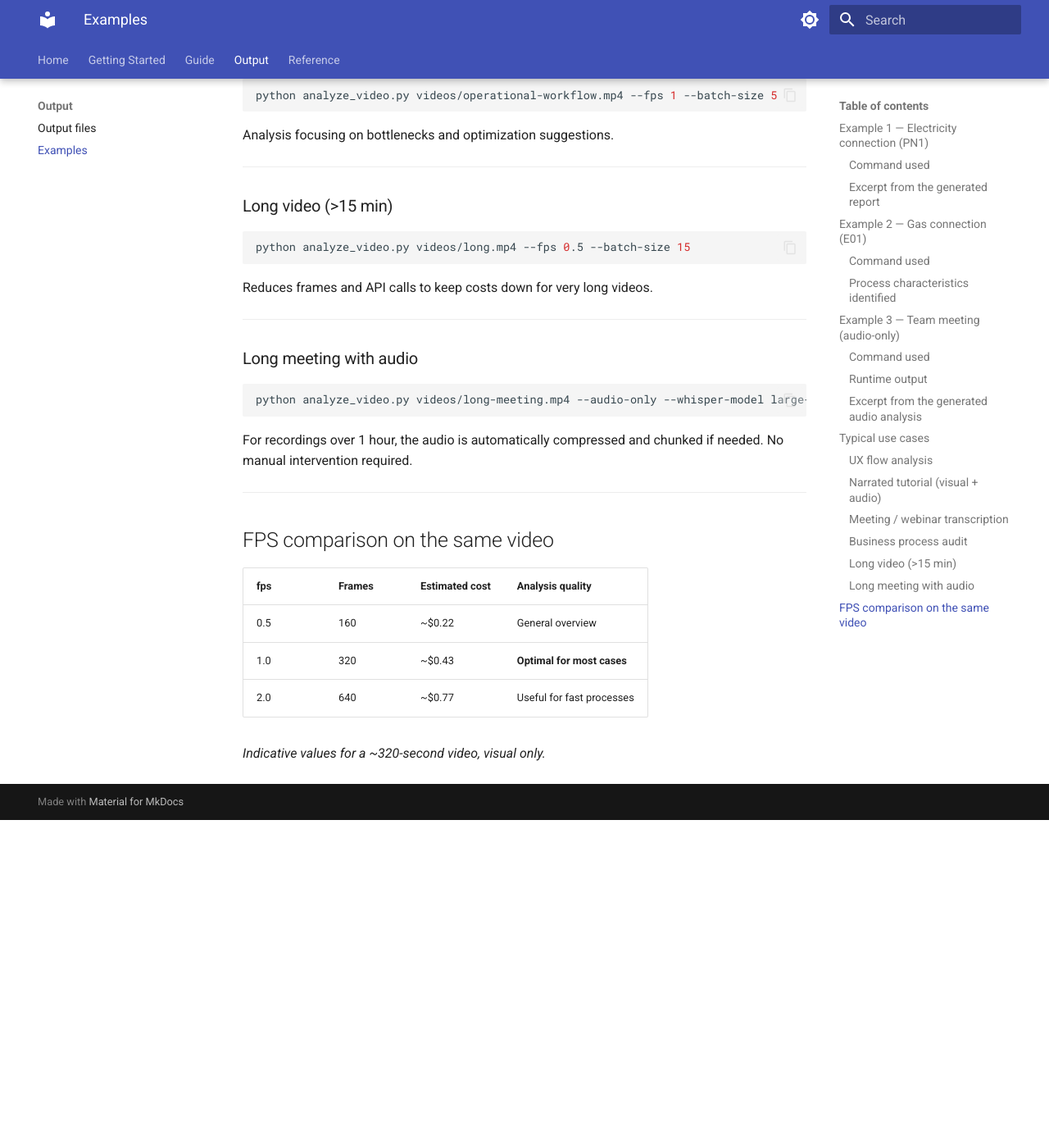
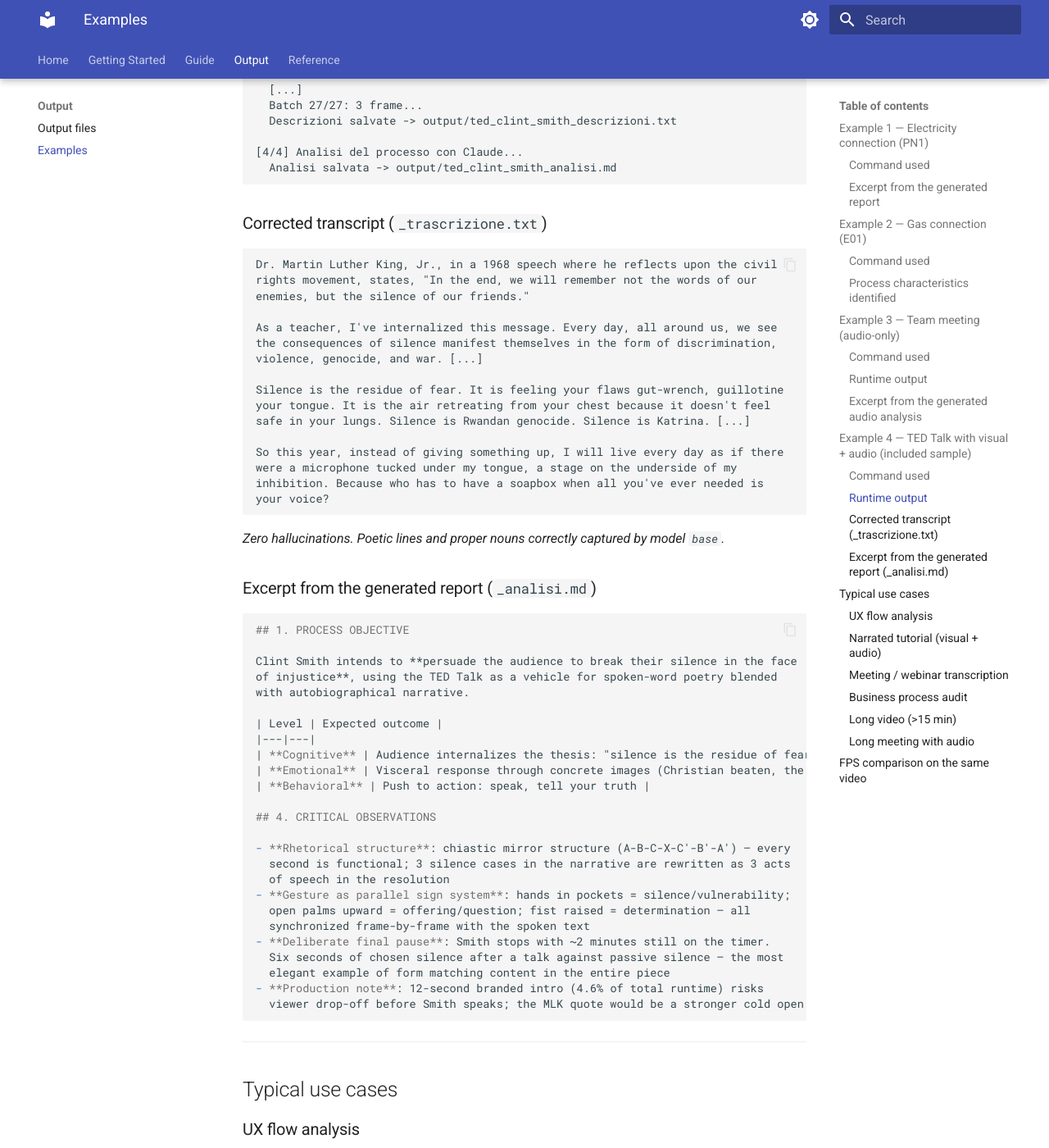
Before and after one commit to antonio-backend-projects/ai-report-video-analizer, an MkDocs documentation site: the page built from docs/esempi.md, in a window 1280 px wide and 1400 px high, scrolled down 3202 px. Shown: the whole window at 82% size. Built offline with MkDocs 1.6.1 and Material for MkDocs 9.7.7, drawn with Linux system fonts in a browser that asks for light colours; before the commit the page ends 4202 px from its top, so only the background shows below that; some of the changed text lies outside the part shown.

Commit message:
docs: add real TED Talk example with transcript and analysis excerpts
Adds Example 4 to esempi.md with the actual output from running the tool
on videos/ted_clint_smith.mp4 --audio --whisper-model base: runtime log,
corrected transcript excerpt, and analysis report excerpt.

Co-Authored-By: Claude Sonnet 4.6 <noreply@anthropic.com>

````diff
--- a/docs/esempi.md
+++ b/docs/esempi.md
@@ -120,6 +120,103 @@ possibilità di slittamento di una settimana per il modulo di reportistica.
 
 ---
 
+## Example 4 — TED Talk with visual + audio (included sample)
+
+**Video**: `ted_clint_smith.mp4` *(included in `videos/` — ready to run)*
+**Duration**: ~262 seconds
+**Extracted frames**: 263 (fps=1)
+**Mode**: `--audio` (visual + Whisper transcription integrated)
+**Whisper backend**: `faster-whisper`, model `base`
+
+### Command used
+
+```bash
+python analyze_video.py videos/ted_clint_smith.mp4 --audio --whisper-model base
+```
+
+### Runtime output
+
+```
+============================================================
+  VIDEO: ted_clint_smith.mp4
+============================================================
+  Durata: 262.6s  |  Frame stimati: 262  |  FPS: 1.0
+
+[1/4] Estrazione e trascrizione audio...
+  Trascrizione audio con backend 'faster-whisper', modello 'base'...
+  [whisper] Carico modello 'base' (faster-whisper)...
+  Raffinamento trascrizione con Claude...
+  Trascrizione salvata -> output/ted_clint_smith_trascrizione.txt
+
+[2/4] Estrazione frame con ffmpeg...
+  Estratti 263 frame
+
+[3/4] Descrizione frame con Claude Vision...
+  Totale frame: 263  |  Batch da: 10
+  Batch 1/27: 10 frame...
+  [...]
+  Batch 27/27: 3 frame...
+  Descrizioni salvate -> output/ted_clint_smith_descrizioni.txt
+
+[4/4] Analisi del processo con Claude...
+  Analisi salvata -> output/ted_clint_smith_analisi.md
+```
+
+### Corrected transcript (`_trascrizione.txt`)
+
+```
+Dr. Martin Luther King, Jr., in a 1968 speech where he reflects upon the civil
+rights movement, states, "In the end, we will remember not the words of our
+enemies, but the silence of our friends."
+
+As a teacher, I've internalized this message. Every day, all around us, we see
+the consequences of silence manifest themselves in the form of discrimination,
+violence, genocide, and war. [...]
+
+Silence is the residue of fear. It is feeling your flaws gut-wrench, guillotine
+your tongue. It is the air retreating from your chest because it doesn't feel
+safe in your lungs. Silence is Rwandan genocide. Silence is Katrina. [...]
+
+So this year, instead of giving something up, I will live every day as if there
+were a microphone tucked under my tongue, a stage on the underside of my
+inhibition. Because who has to have a soapbox when all you've ever needed is
+your voice?
+```
+
+*Zero hallucinations. Poetic lines and proper nouns correctly captured by model `base`.*
+
+### Excerpt from the generated report (`_analisi.md`)
+
+```markdown
+## 1. PROCESS OBJECTIVE
+
+Clint Smith intends to **persuade the audience to break their silence in the face
+of injustice**, using the TED Talk as a vehicle for spoken-word poetry blended
+with autobiographical narrative.
+
+| Level | Expected outcome |
+|---|---|
+| **Cognitive** | Audience internalizes the thesis: "silence is the residue of fear" |
+| **Emotional** | Visceral response through concrete images (Christian beaten, the homeless man) |
+| **Behavioral** | Push to action: speak, tell your truth |
+
+## 4. CRITICAL OBSERVATIONS
+
+- **Rhetorical structure**: chiastic mirror structure (A-B-C-X-C'-B'-A') — every
+  second is functional; 3 silence cases in the narrative are rewritten as 3 acts
+  of speech in the resolution
+- **Gesture as parallel sign system**: hands in pockets = silence/vulnerability;
+  open palms upward = offering/question; fist raised = determination — all
+  synchronized frame-by-frame with the spoken text
+- **Deliberate final pause**: Smith stops with ~2 minutes still on the timer.
+  Six seconds of chosen silence after a talk against passive silence — the most
+  elegant example of form matching content in the entire piece
+- **Production note**: 12-second branded intro (4.6% of total runtime) risks
+  viewer drop-off before Smith speaks; the MLK quote would be a stronger cold open
+```
+
+---
+
 ## Typical use cases
 
 ### UX flow analysis
````
